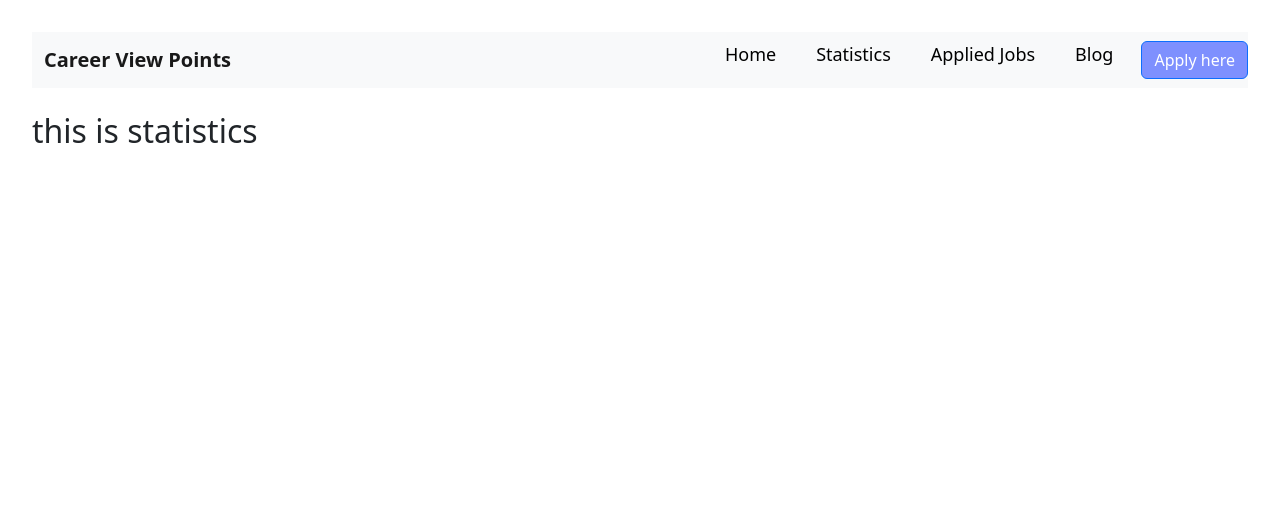
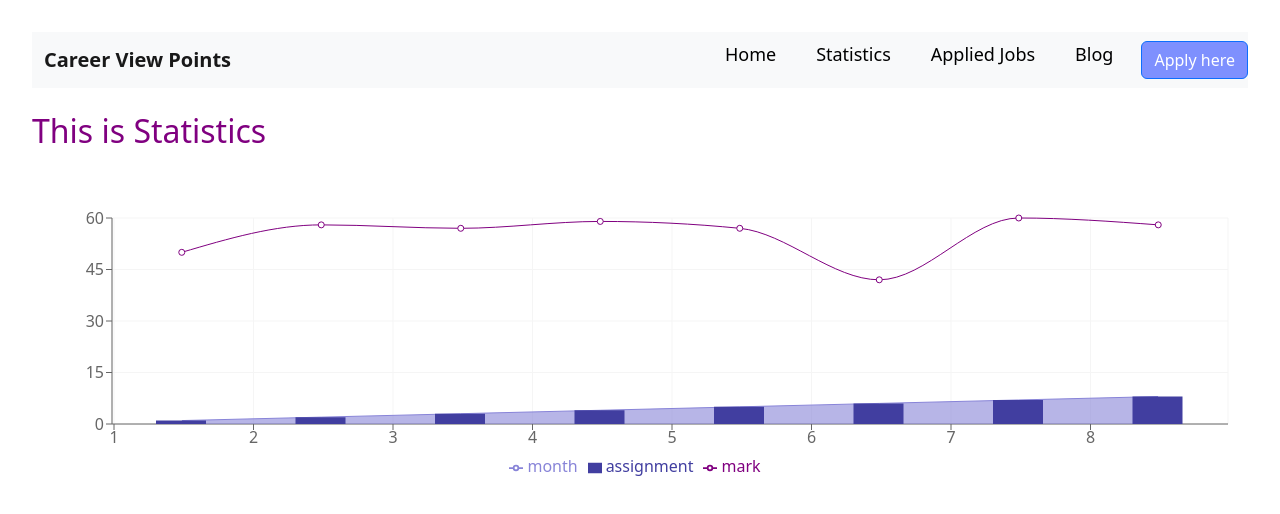
Before and after one commit to Galib24/career-hub, a React (Vite) app: page /statistics in a window 1280 px wide. Shown: the top 514 px of the page. Built offline with nearby package versions, Linux system fonts and the light colour scheme.

Commit message:
chart added of mark

```diff
--- a/src/Components/Statistics/Statistics.jsx
+++ b/src/Components/Statistics/Statistics.jsx
@@ -1,20 +1,59 @@
 import React from 'react';
+import {
+    ComposedChart,
+    Line,
+    Area,
+    Bar,
+    XAxis,
+    YAxis,
+    CartesianGrid,
+    Tooltip,
+    Legend,
+    ResponsiveContainer,
+  } from 'recharts';
 
 const Statistics = () => {
     const assignmentMark = [
-        { id: 1, assignment:1, mark: 50 },
-        { id: 2, assignment:2, mark: 58 },
-        { id: 3, assignment:3, mark: 57 },
-        { id: 4, assignment:4, mark: 59 },
-        { id: 5, assignment:5, mark: 57 },
-        { id: 6, assignment:6, mark: 42 },
-        { id: 7, assignment:7, mark: 60 },
-        { id: 8, assignment:8, mark: 58 }
+        { id: 1, month:1, assignment:1, mark: 50 },
+        { id: 2, month:2, assignment:2, mark: 58 },
+        { id: 3, month:3, assignment:3, mark: 57 },
+        { id: 4, month:4, assignment:4, mark: 59 },
+        { id: 5, month:5, assignment:5, mark: 57 },
+        { id: 6, month:6, assignment:6, mark: 42 },
+        { id: 7,month:7, assignment:7, mark: 60 },
+        { id: 8, month:8, assignment:8, mark: 58 }
     ]
     return (
         <div>
-            <h2>this is statistics</h2>
-
+            <h2 style={{color:'	#800080'}}>This is Statistics</h2>
+<div>
+<div className='mt-5'>
+        <div style={{ width: '100%', height: 300 }}>
+          <ResponsiveContainer>
+            <ComposedChart
+              width={500}
+              height={400}
+              data={assignmentMark}
+              margin={{
+                top: 20,
+                right: 20,
+                bottom: 20,
+                left: 20,
+              }}
+            >
+              <CartesianGrid stroke="#f5f5f5" />
+              <XAxis dataKey="id" scale="band" />
+              <YAxis />
+              <Tooltip />
+              <Legend />
+              <Area type="monotone" dataKey="month" fill="#8884d8" stroke="#8884d8" />
+              <Bar dataKey="assignment" barSize={50} fill="#413ea0" />
+              <Line type="monotone" dataKey="mark" stroke="	#800080" />
+            </ComposedChart>
+          </ResponsiveContainer>
+        </div>
+      </div>
+</div>
 
         </div>
     );
```
